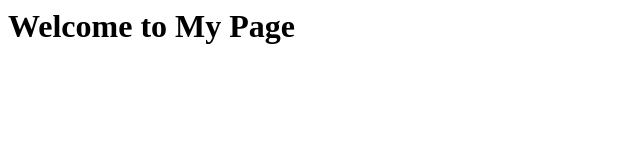
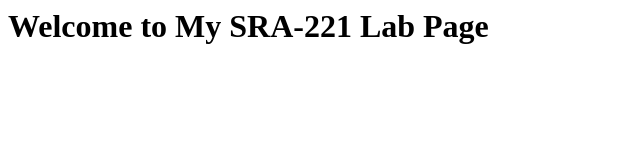
Before and after one commit to cqa5265/cqa5265.github.io, a plain HTML site: page index.html in a window 1280 px wide. Shown: the whole page, without its empty margins (0-640 px from the left). Drawn offline with Linux system fonts and the light colour scheme.

Commit message:
forgot SRA 221

```diff
--- a/index.html
+++ b/index.html
@@ -1,7 +1,7 @@
 <html>
 <head><title>SRA-221 Lab Home Page</title></head>
 <body>
-<h1>Welcome to My Page</h1>
+<h1>Welcome to My SRA-221 Lab Page</h1>
 
 </body>
 </html>
```
